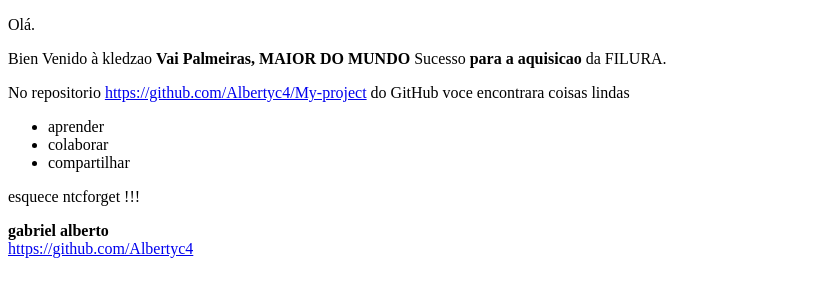
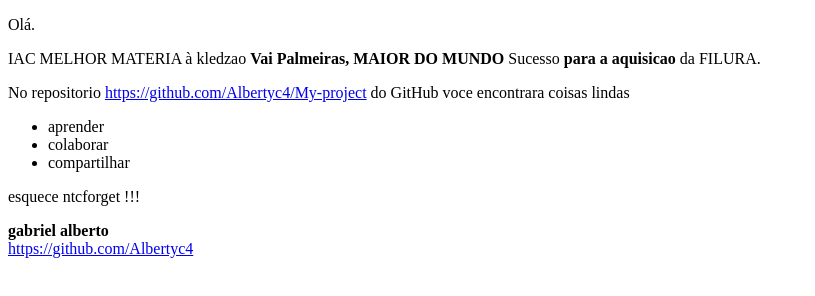
Before and after one commit to Albertyc4/S3-SYNC-CHECK1, a plain HTML site: page index.html in a window 1280 px wide. Shown: the whole page, without its empty margins (0-815 px from the left). Drawn offline with Linux system fonts and the light colour scheme.

Commit message:
Update index.html

```diff
--- a/index.html
+++ b/index.html
@@ -5,7 +5,7 @@
     </head>
     <body>
         <p>Ol&aacute;.</p>
-        <p>Bien Venido &agrave; kledzao <strong>Vai Palmeiras, MAIOR DO MUNDO</strong> Sucesso <strong>para a aquisicao</strong> da FILURA.</p>
+        <p>IAC MELHOR MATERIA &agrave; kledzao <strong>Vai Palmeiras, MAIOR DO MUNDO</strong> Sucesso <strong>para a aquisicao</strong> da FILURA.</p>
         <p>No repositorio <a href="https://github.com/Albertyc4/My-project">https://github.com/Albertyc4/My-project</a> do GitHub voce encontrara coisas lindas</p>
         <ul>
         <li>aprender</li>
```
